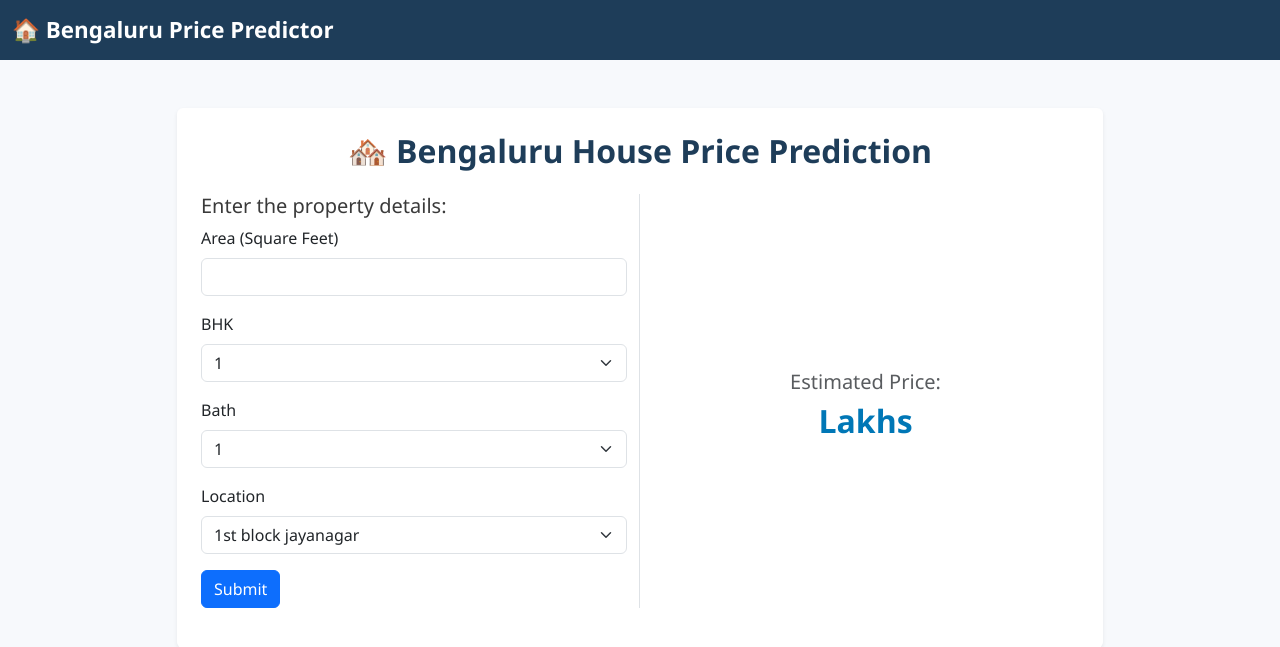
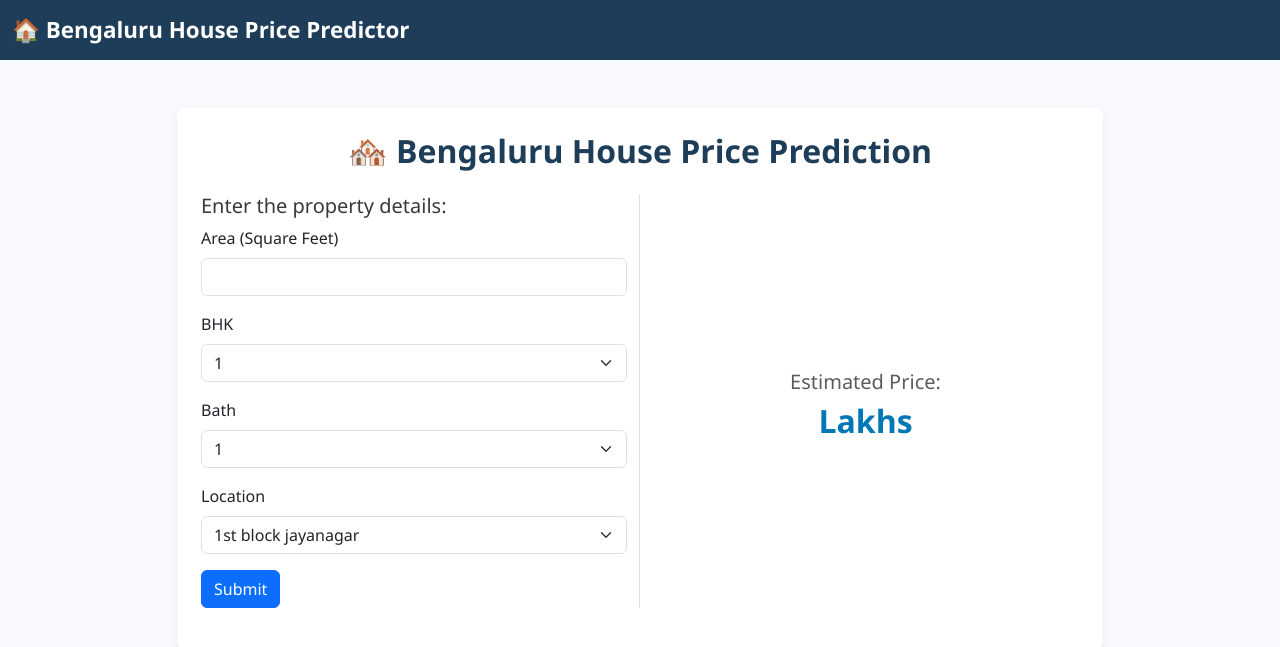
Before and after one commit to Lingesh-7/Real-Estate-Prediction-ML, a Flask app: page / in a window 1280 px wide. Shown: the top 647 px of the page. Run offline with Flask 3, Linux system fonts and the light colour scheme; some libraries are stand-ins or nearby versions.

Commit message:
Update base.html

```diff
--- a/templates/base.html
+++ b/templates/base.html
@@ -25,7 +25,7 @@
     <nav class="navbar navbar-expand-lg navbar-light" style="background-color: #1e3d59;">
       <div class="container-fluid">
         <a class="navbar-brand text-white" href="#" style="font-weight: 600; font-size: 1.4rem;">
-          🏠 Bengaluru Price Predictor
+          🏠 Bengaluru House Price Predictor
         </a>
       </div>
     </nav>
```
